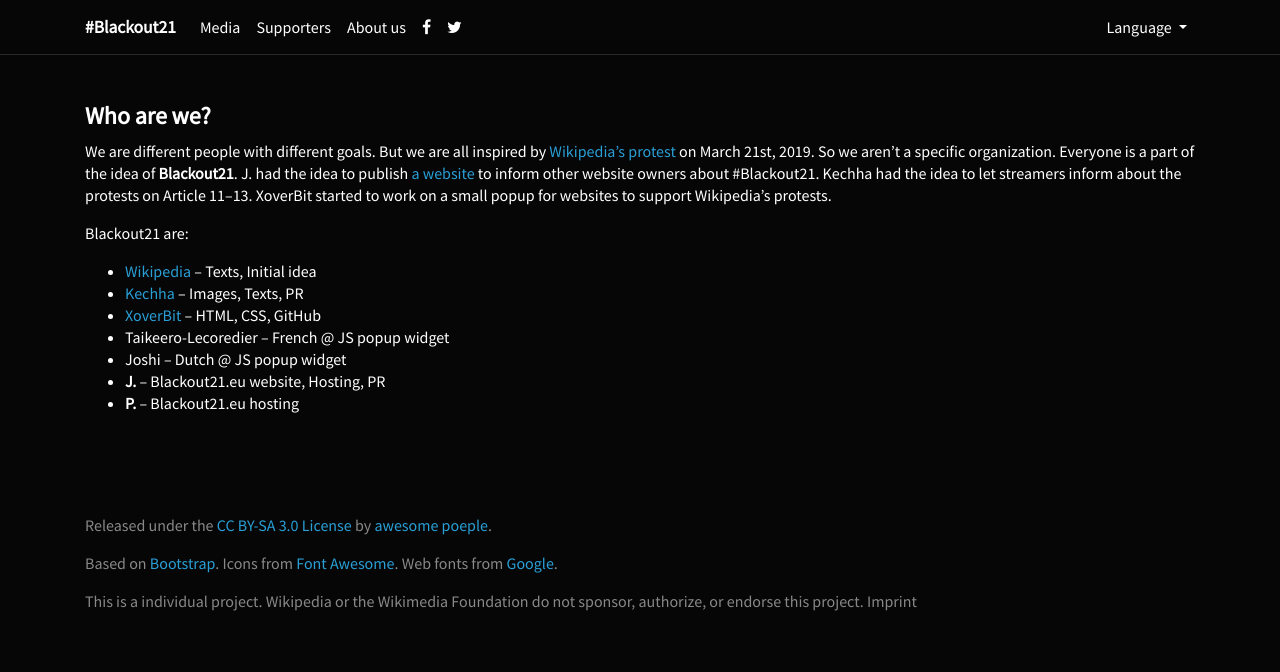
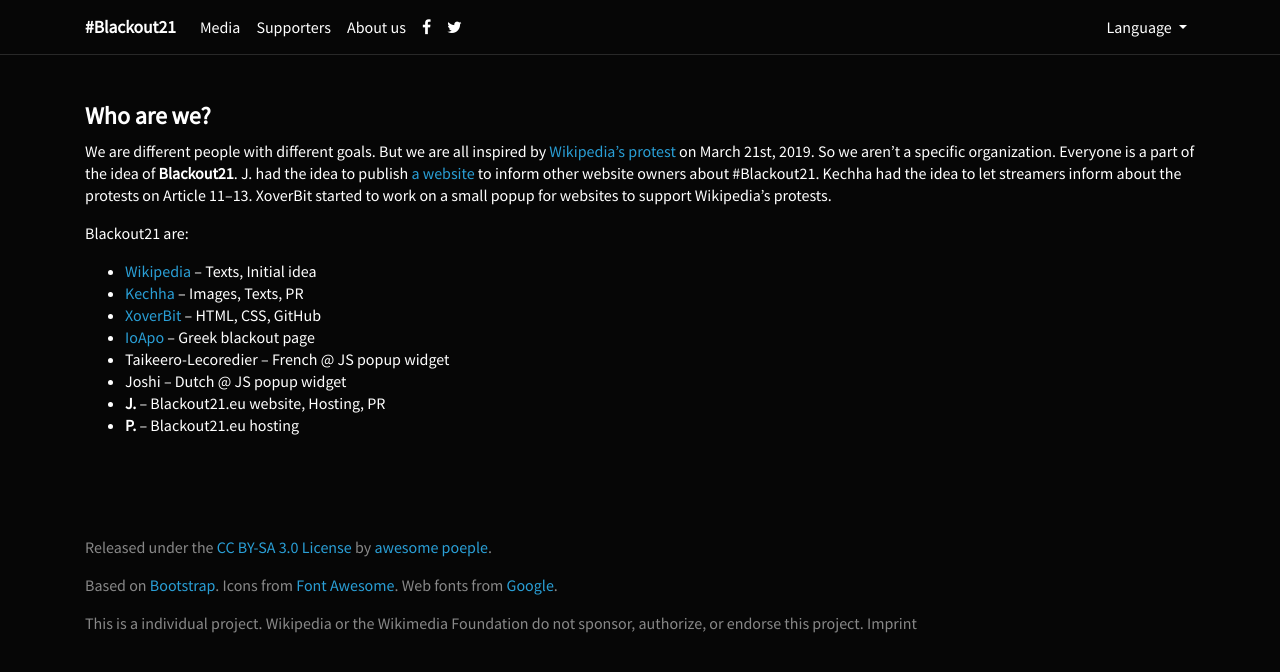
Before and after one commit to blackout21/blackout21.github.io, a Jekyll site: the page built from en/about.md, in a window 1280 px wide. Shown: the top 672 px of the page. Built offline with Jekyll 4.4.1, drawn with Linux system fonts in a browser that asks for light colours; nearby versions of some CDN libraries; our own code applies the rules of GitHub Pages for plain Markdown files; a script that is not in the unit is left out.

Commit message:
Added contribution; reordered Greek version

```diff
--- a/_includes/awesome_people.md
+++ b/_includes/awesome_people.md
@@ -1,6 +1,7 @@
 * [Wikipedia](https://www.wikipedia.de/) – Texts, Initial idea
 * [Kechha](https://twitter.com/KechhaHD) – Images, Texts, PR
 * [XoverBit](https://twitter.com/t1m0n) – HTML, CSS, GitHub
+* [IoApo](https://github.com/IoApo) – Greek blackout page
 * Taikeero-Lecoredier – French @ JS popup widget
 * Joshi – Dutch @ JS popup widget
 * **J.** – Blackout21.eu website, Hosting, PR
```
Also changed, not shown: _includes/static_pages.html (+4 -4 lines).
